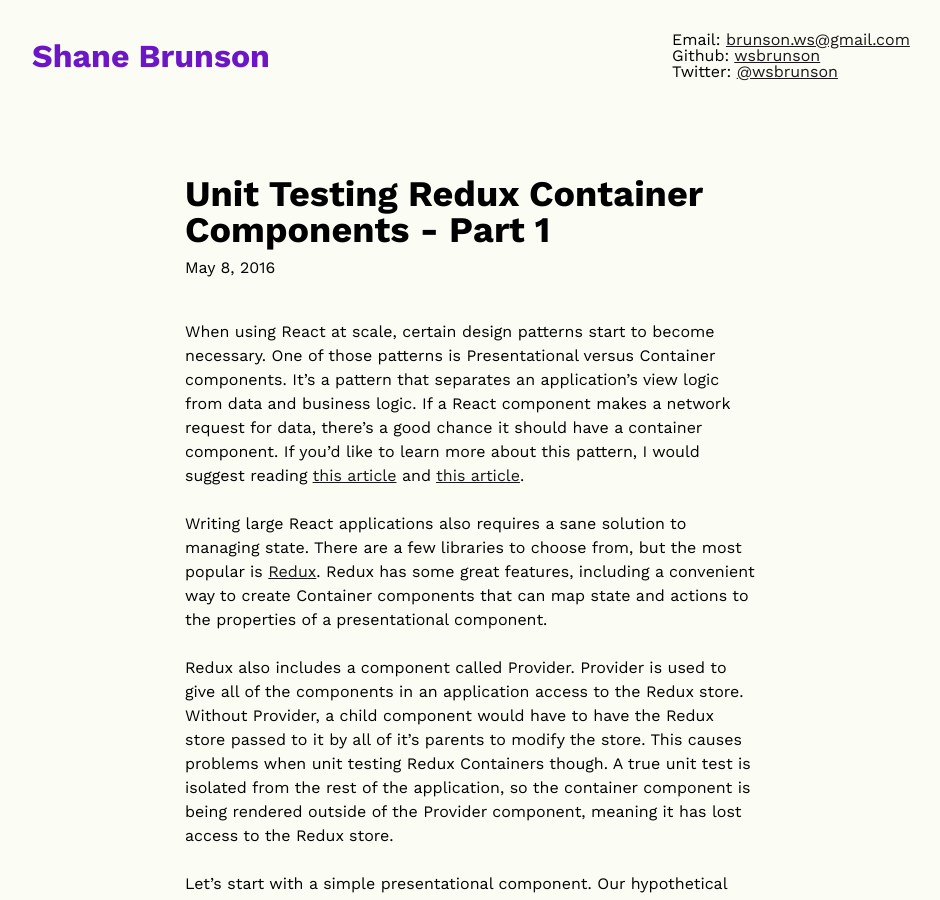
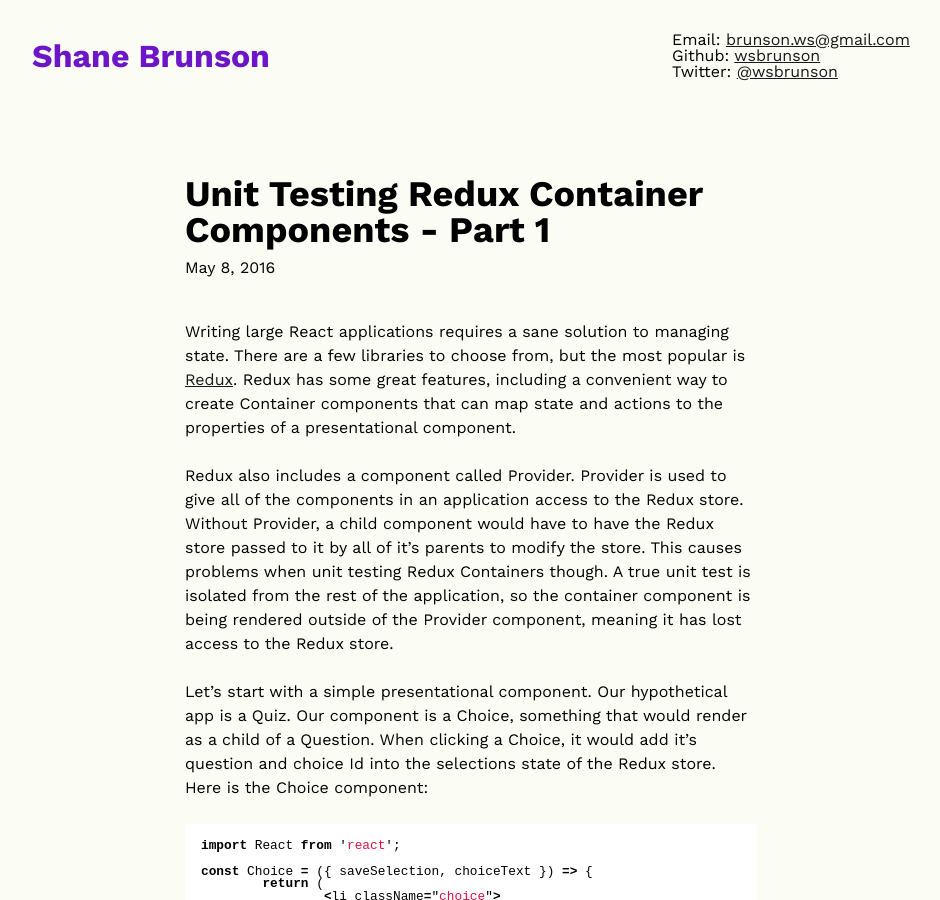
Before and after one commit to wsbrunson/wsbrunson.github.io, a Jekyll site: the page built from _posts/2016-05-08-testing-redux-containers.md, in a window 1280 px wide and 900 px high. Shown: the whole window, without its empty margins (169-1109 px from the left). Built offline with Jekyll 4.4.1, drawn with Linux system fonts in a browser that asks for light colours.

Commit message:
update post

```diff
--- a/_posts/2016-05-08-testing-redux-containers.md
+++ b/_posts/2016-05-08-testing-redux-containers.md
@@ -4,9 +4,7 @@
 date:   2016-05-08 17:06:15
 categories: react redux test
 ---
-When using React at scale, certain design patterns start to become necessary. One of those patterns is Presentational versus Container components. It's a pattern that separates an application's view logic from data and business logic. If a React component makes a network request for data, there's a good chance it should have a container component. If you'd like to learn more about this pattern, I would suggest reading [this article][smart-and-dumb-components] and [this article][container-components].
-
-Writing large React applications also requires a sane solution to managing state. There are a few libraries to choose from, but the most popular is [Redux][redux-link]. Redux has some great features, including a convenient way to create Container components that can map state and actions to the properties of a presentational component.
+Writing large React applications requires a sane solution to managing state. There are a few libraries to choose from, but the most popular is [Redux][redux-link]. Redux has some great features, including a convenient way to create Container components that can map state and actions to the properties of a presentational component.
 
 Redux also includes a component called Provider. Provider is used to give all of the components in an application access to the Redux store. Without Provider, a child component would have to have the Redux store passed to it by all of it's parents to modify the store. This causes problems when unit testing Redux Containers though. A true unit test is isolated from the rest of the application, so the container component is being rendered outside of the Provider component, meaning it has lost access to the Redux store.
 
```
